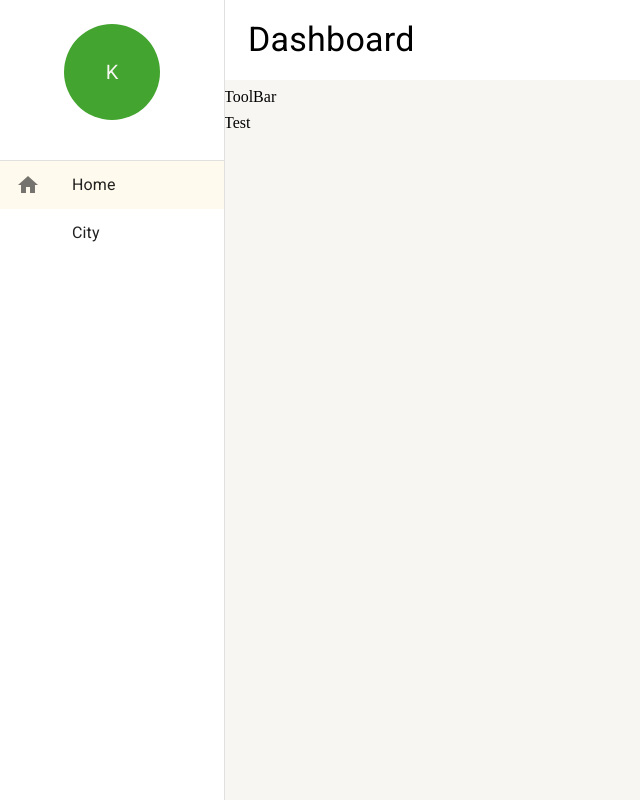
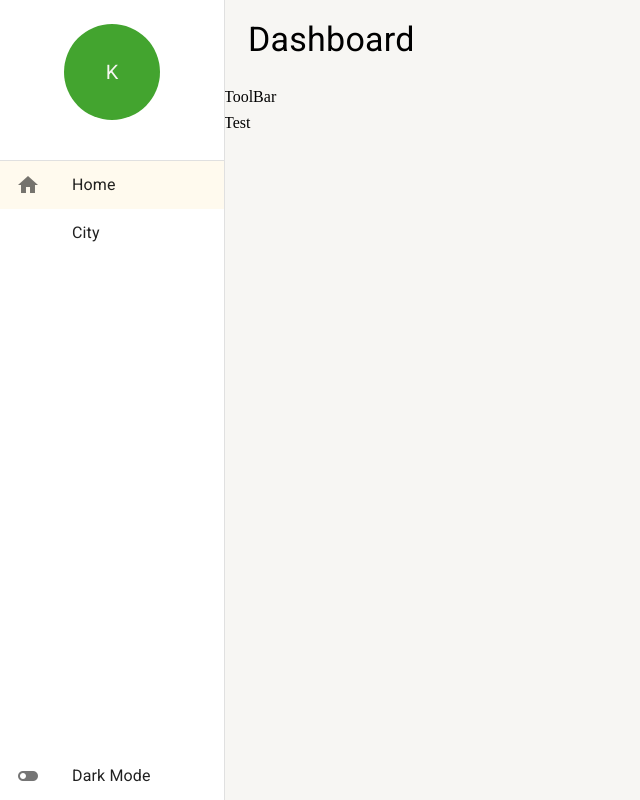
Before and after one commit to kirksahdo/city-count, a React (Create React App) app: page / in a window 1280 px wide. Shown: the whole page, without its empty margins (0-640 px from the left). Built offline with nearby package versions, Linux system fonts and the light colour scheme.

Commit message:
feat: add dark mode button in navbar

```diff
--- a/src/shared/components/LateralMenu/index.tsx
+++ b/src/shared/components/LateralMenu/index.tsx
@@ -1,11 +1,29 @@
-import { Avatar, Divider, Drawer, Icon, List, ListItemButton, ListItemIcon, ListItemText, useMediaQuery, useTheme } from '@mui/material';
+import {
+  Avatar,
+  Divider,
+  Drawer,
+  Icon,
+  List,
+  ListItemButton,
+  ListItemIcon,
+  ListItemText,
+  useMediaQuery,
+  useTheme,
+} from '@mui/material';
 import { Box } from '@mui/system';
 import { useMatch, useNavigate, useResolvedPath } from 'react-router-dom';
+
 import { useDrawer } from '../../contexts';
 import { Props, IListItemLinkProps } from './interfaces';
+import { useTheme as useThemeContext } from '../../contexts';
+import { DarkTheme } from '../../themes';
 
-
-const ListItemLink: React.FC<IListItemLinkProps> = ({ icon, label, to, onClick }) => {
+const ListItemLink: React.FC<IListItemLinkProps> = ({
+  icon,
+  label,
+  to,
+  onClick,
+}) => {
   const navigate = useNavigate();
 
   const resolvedPath = useResolvedPath(to);
@@ -17,10 +35,7 @@ const ListItemLink: React.FC<IListItemLinkProps> = ({ icon, label, to, onClick }
   };
 
   return (
-    <ListItemButton
-      selected={!!match}
-      onClick={handleClick}
-    >
+    <ListItemButton selected={!!match} onClick={handleClick}>
       <ListItemIcon>
         <Icon>{icon}</Icon>
       </ListItemIcon>
@@ -30,8 +45,8 @@ const ListItemLink: React.FC<IListItemLinkProps> = ({ icon, label, to, onClick }
 };
 
 export const LateralMenu: React.FC<Props> = ({ children }) => {
-
   const theme = useTheme();
+  const { theme: appTheme , toggleTheme } = useThemeContext();
   const smDown = useMediaQuery(theme.breakpoints.down('sm'));
 
   const { isDrawerOpen, toggleDrawer, drawerOptions } = useDrawer();
@@ -44,58 +59,70 @@ export const LateralMenu: React.FC<Props> = ({ children }) => {
         onClose={toggleDrawer}>
         <Box
           width={theme.spacing(28)}
-          height='100%'
-          display='flex'
-          flexDirection='column'>
+          height="100%"
+          display="flex"
+          flexDirection="column">
           <Box
-            sx={
-              {
+            sx={{
               width: '100%',
               display: 'flex',
               flexDirection: 'column',
               alignItems: 'center',
               justifyContent: 'center',
-                height: theme.spacing(20)
+              height: theme.spacing(20),
             }}>
             <Avatar
-              sx={
-                {
+              sx={{
                 bgcolor: '#43a42f',
                 width: theme.spacing(12),
                 height: theme.spacing(12),
-                  marginBottom: theme.spacing(2)
+                marginBottom: theme.spacing(2),
               }}>
               K
             </Avatar>
           </Box>
           <Divider />
           <Box
-            sx={
-              {
+            sx={{
               display: 'flex',
               flex: 1,
               flexDirection: 'column',
-              }
-            }>
+            }}>
             <List
               component="nav"
               aria-label="main mailbox folders"
               sx={{ padding: 0 }}>
-
               {drawerOptions?.map(({ icon, label, path }) => (
                 <ListItemLink
                   key={path}
                   icon={icon}
                   label={label}
                   to={path}
-                  onClick={smDown ? toggleDrawer : undefined} />
+                  onClick={smDown ? toggleDrawer : undefined}
+                />
               ))}
-
+            </List>
+          </Box>
+          <Box
+            sx={{
+              display: 'flex',
+              flexDirection: 'column',
+            }}>
+            <List
+              component="nav"
+              aria-label="main mailbox folders"
+              sx={{ padding: 0 }}>
+              <ListItemButton onClick={toggleTheme}>
+                <ListItemIcon>
+                  <Icon>{appTheme == DarkTheme ? 'toggle_on' : 'toggle_off'}</Icon>
+                </ListItemIcon>
+                <ListItemText primary="Dark Mode" />
+              </ListItemButton>
             </List>
           </Box>
         </Box>
       </Drawer>
-      <Box height="100%" marginLeft={smDown ? 0 : theme.spacing(28)} >
+      <Box height="100%" marginLeft={smDown ? 0 : theme.spacing(28)}>
         {children}
       </Box>
     </>
--- a/src/shared/layouts/BasePageLayout/index.tsx
+++ b/src/shared/layouts/BasePageLayout/index.tsx
@@ -29,7 +29,6 @@ export const BasePageLayout: React.FC<IBasePageLayoutProps> = ({
           height: theme.spacing(smDown ? 6 : 8),
           display: 'flex',
           alignItems: 'center',
-          backgroundColor: theme.palette.background.paper,
           gap: 2,
         }}
       >
--- a/src/shared/themes/Dark.ts
+++ b/src/shared/themes/Dark.ts
@@ -3,6 +3,7 @@ import { cyan, yellow } from '@mui/material/colors';
 
 export const DarkTheme = createTheme({
   palette: {
+    mode: 'dark',
     primary: {
       main: yellow['700'],
       dark: yellow['800'],
@@ -19,5 +20,10 @@ export const DarkTheme = createTheme({
       default: '#202124',
       paper: '#303134'
     }
+  },
+  typography: {
+    allVariants: {
+      color: 'white'
+    }
   }
 });
```
Also changed, not shown: .prettierrc.json. Lines whose indentation alone changed are shown as unchanged.
